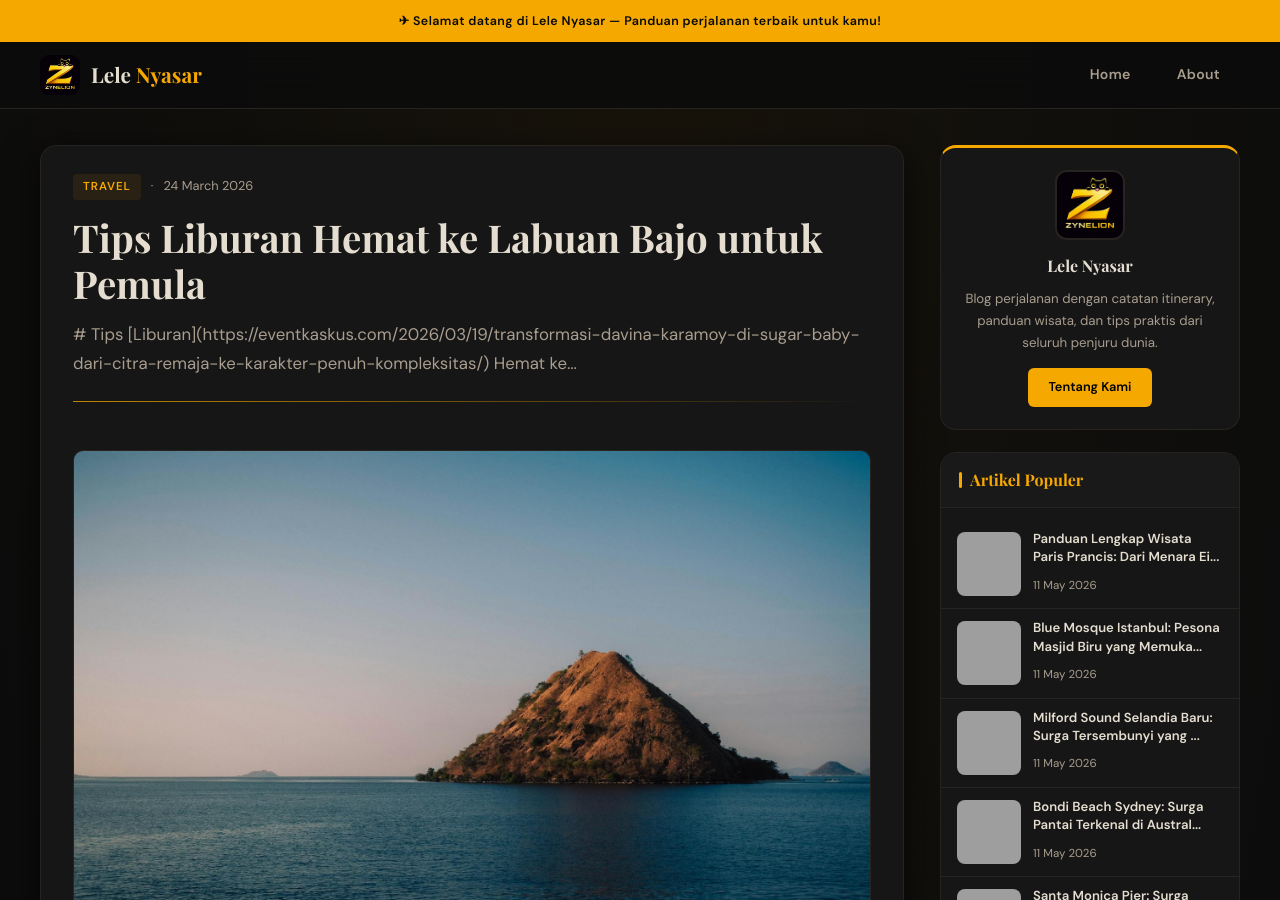
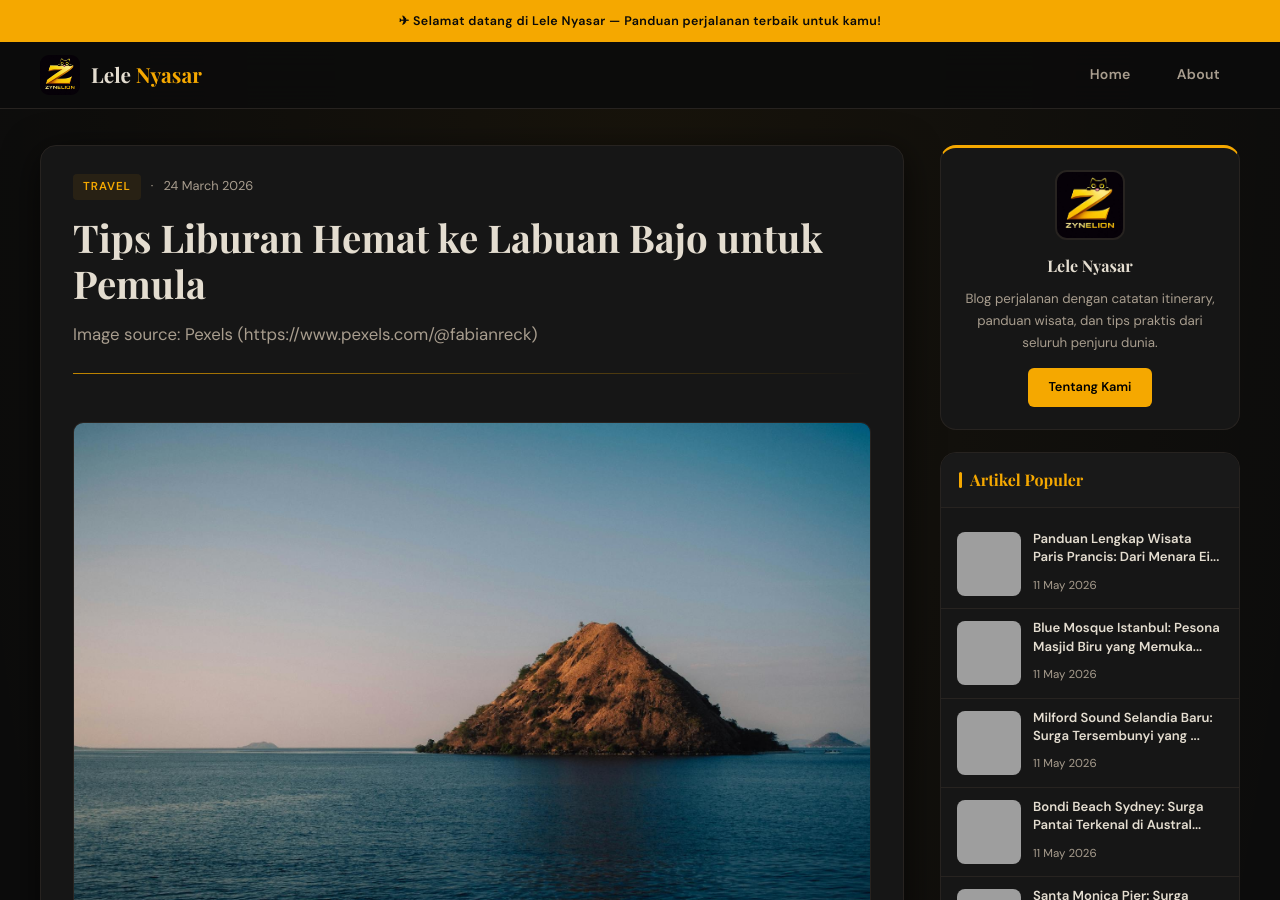
Before and after one commit to vwebe/lele, a Jekyll site: the page built from _posts/2026-03-24-tips-liburan-hemat-ke-labuan-bajo-untuk-pemula.md, in a window 1280 px wide and 900 px high. Built offline with Jekyll 4.4.1, drawn with Linux system fonts in a browser that asks for light colours; some web fonts are replaced; grey boxes are pictures that could not be loaded.

Commit message:
Fix SEO meta source: _posts/2026-03-24-tips-liburan-hemat-ke-labuan-bajo-untuk-pemula.md

```diff
--- a/_posts/2026-03-24-tips-liburan-hemat-ke-labuan-bajo-untuk-pemula.md
+++ b/_posts/2026-03-24-tips-liburan-hemat-ke-labuan-bajo-untuk-pemula.md
@@ -1,16 +1,21 @@
 ---
 layout: post
 title: "Tips Liburan Hemat ke Labuan Bajo untuk Pemula"
+seo_title: "Tips Liburan Hemat ke Labuan Bajo untuk Pemula"
+keyword: "tips liburan hemat ke labuan bajo untuk pemula"
 date: 2026-03-24 16:30:00 +0700
-categories: [travel]
-image: "/assets/images/auto/tips-liburan-hemat-ke-labuan-bajo-untuk-pemula.jpg"
-seo_title: "Tips Liburan Hemat ke Labuan Bajo untuk Pemula"
-description: "# Tips [Liburan](https://eventkaskus.com/2026/03/19/transformasi-davina-karamoy-di-sugar-baby-dari-citra-remaja-ke-karakter-penuh-kompleksitas/) Hemat ke..."
-excerpt: "# Tips [Liburan](https://eventkaskus.com/2026/03/19/transformasi-davina-karamoy-di-sugar-baby-dari-citra-remaja-ke-karakter-penuh-kompleksitas/) Hemat ke..."
-keywords: "tips liburan hemat ke labuan bajo untuk pemula, tips liburan hemat labuan, travel, wisata tips liburan hemat, panduan tips liburan hemat, tips tips liburan hemat"
-image_alt: "Tips Liburan Hemat ke Labuan Bajo untuk Pemula"
+last_modified_at: 2026-05-12 17:32:22 +0700
+sitemap: true
 robots: "index, follow, max-snippet:-1, max-image-preview:large, max-video-preview:-1"
 googlebot: "index, follow, max-snippet:-1, max-image-preview:large, max-video-preview:-1"
+categories: ["travel"]
+tags: ["travel"]
+description: "Image source: Pexels (https://www.pexels.com/@fabianreck)"
+excerpt: "Image source: Pexels (https://www.pexels.com/@fabianreck)"
+keywords: "travel, tips, liburan, hemat, labuan, bajo, pemula, wisata tips liburan hemat, panduan tips liburan hemat, tips tips liburan hemat"
+image: "/assets/images/auto/tips-liburan-hemat-ke-labuan-bajo-untuk-pemula.jpg"
+image_alt: "Tips Liburan Hemat ke Labuan Bajo untuk Pemula"
+seo_fixed_source: "sheet_keyword_h2p_v1"
 ---
 
 <img src="{{ "assets/images/auto/tips-liburan-hemat-ke-labuan-bajo-untuk-pemula.jpg" | relative_url }}" alt="Tips Liburan Hemat ke Labuan Bajo untuk Pemula" loading="lazy" decoding="async">
```
